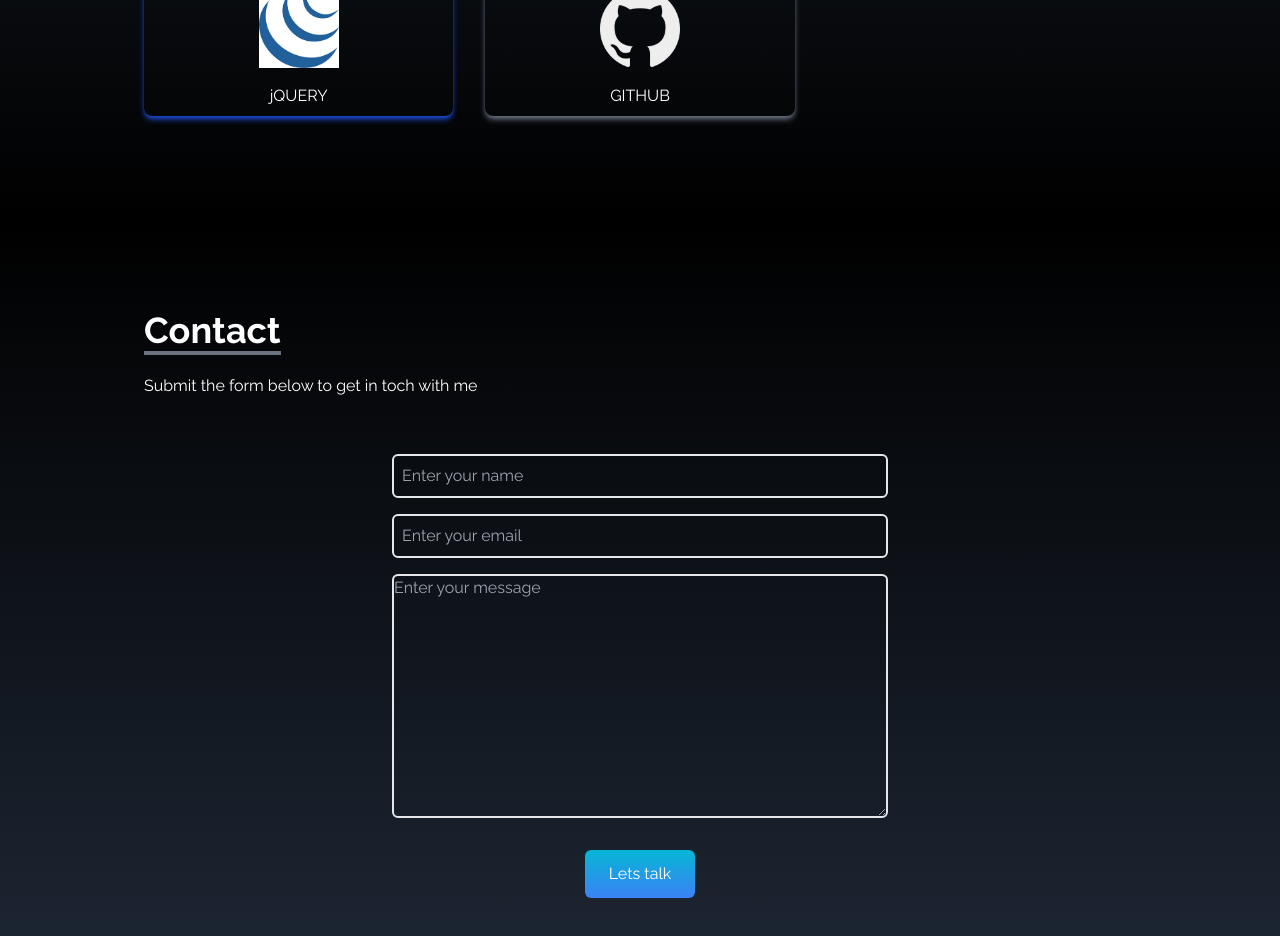
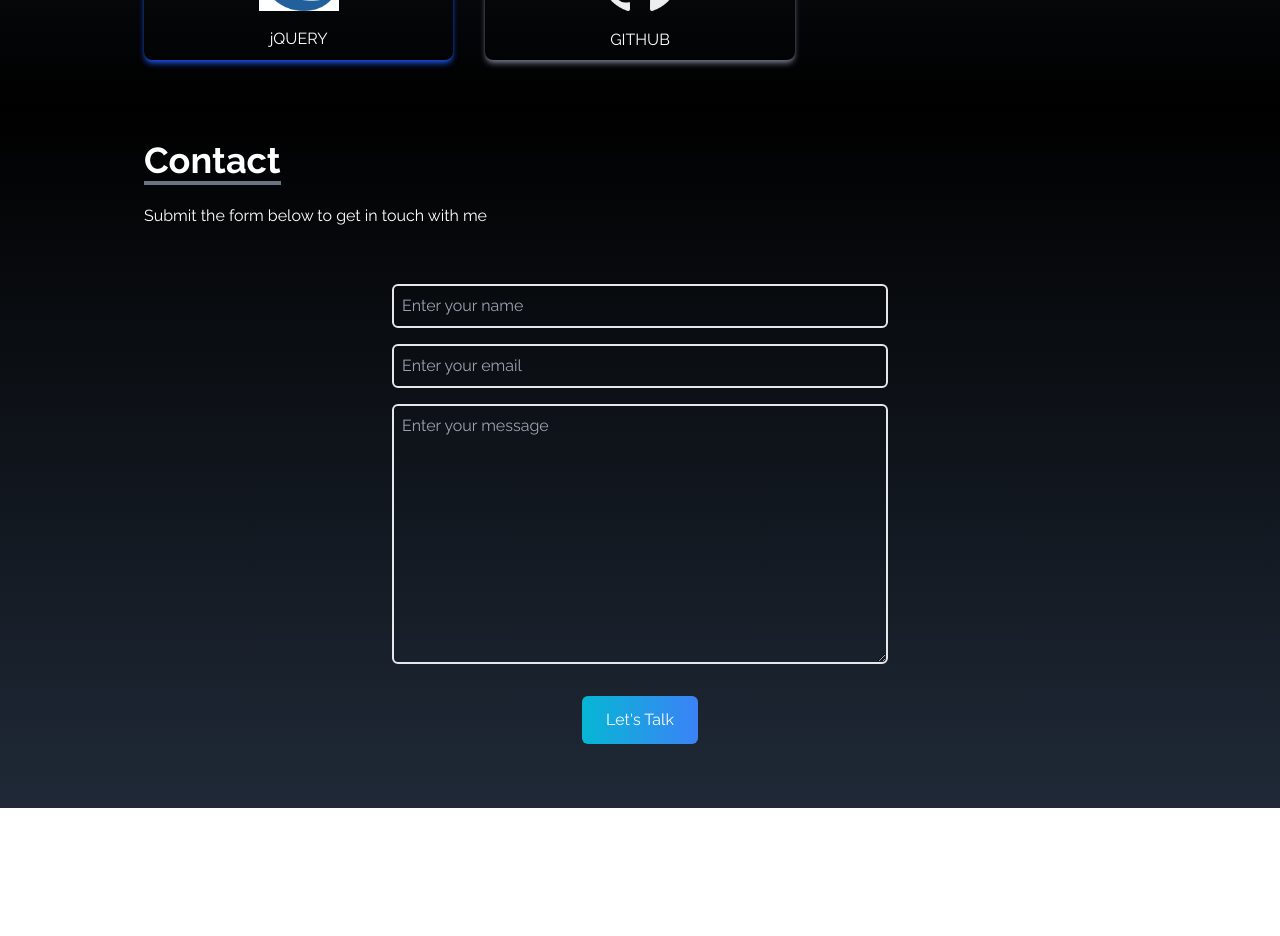
Before and after one commit to KOLEXCLEAM07/kolex-portfolio-, a React (Create React App) app: page / in a window 1280 px wide. Shown: the part 2980-3916 px from the top of the page. After the commit the page ends 3788 px from the top, so only its background shows below. Built offline with nearby package versions, Linux system fonts and the light colour scheme.

Commit message:
update on contact

```diff
--- a/src/components/Contact.jsx
+++ b/src/components/Contact.jsx
@@ -1,41 +1,51 @@
-import React from 'react'
+import React from "react";
 
 const Contact = () => {
   return (
-    <div name='contact' className=' w-full h-screen p-4 bg-gradient-to-b from-black  to-gray-800 text-white'>
-        <div className=' flex flex-col p-4 justify-center max-w-screen-lg mx-auto h-full     '>
-            <div className='pb-8'>
-                <p className=' text-4xl font-bold inline border-b-4 border-gray-500'> Contact</p>
-                <p className='py-6'> Submit the form below to get in toch with me</p>
+    <div
+      name="contact"
+      className="w-full h-fit bg-gradient-to-b from-black to-gray-800 p-4 text-white "
+    >
+      <div className="flex flex-col p-4 justify-center max-w-screen-lg mx-auto h-full">
+        <div className="pb-8">
+          <p className="text-4xl font-bold inline border-b-4 border-gray-500">
+            Contact
+          </p>
+          <p className="py-6">Submit the form below to get in touch with me</p>
         </div>
-            <div className='flex justify-center items-center'>
+        <div className="flex justify-center items-center  ">
           <form
-                action="https://getform.io/f/a417315e-b38f-4fce-abfb-1071903e7552"
-                method='POST'
-                className=' flex flex-col w-full md:w-1/2'>
-                    <input type="text"
-                    name='name'
-                     placeholder='Enter your name'
-                    className=' p-2 bg-transparent border-2 rounded-md focus:outline-none '/>
-                    <input type="text"
-                    name='email'
-                    placeholder='Enter your email'
-                    className='my-4 p-2 bg-transparent border-2 rounded-md focus:outline-none '
+            action="https://getform.io/f/31313319-e886-40c5-af98-21b4317d9014"
+            method="POST"
+            className="flex flex-col w-full   md:w-1/2 "
+          >
+            <input
+              type="text"
+              name="name"
+              placeholder="Enter your name"
+              className="p-2 bg-transparent border-2 rounded-md text-white focus:outline-none"
+            />
+            <input
+              type="text"
+              name="email"
+              placeholder="Enter your email"
+              className="my-4 p-2 bg-transparent border-2 rounded-md text-white focus:outline-none"
             />
             <textarea
-                    name="message"  rows="10"
-                    placeholder='Enter your message'
-                    className=' bg-transparent border-2 text-white
-                     rounded-md focus:outline-none '
+              name="message"
+              placeholder="Enter your message"
+              rows="10"
+              className="p-2 bg-transparent border-2 rounded-md text-white focus:outline-none"
             ></textarea>
-                     <button className=' text-white bg-gradient-to-b from-cyan-500 to-blue-500
-                     px-6 py-3 my-8 mx-auto flex items-center rounded-md
-                      hover:scale-110 duration-500'>Lets talk</button>
+
+            <button className="text-white bg-gradient-to-r from-cyan-500 to-blue-500 px-6 py-3 my-8 mx-auto flex items-center rounded-md hover:scale-110 duration-300">
+              Let's Talk
+            </button>
           </form>
         </div>
       </div>
     </div>
-  )
-}
+  );
+};
 
-export default Contact
+export default Contact;
--- a/src/components/Expierence.jsx
+++ b/src/components/Expierence.jsx
@@ -64,10 +64,11 @@ const Expierence = () => {
     return (
       <div
       name="experience"
-          className="bg-gradient-to-b from-gray-800 to-black w-full h-screen"
+      className="bg-gradient-to-b from-gray-800 to-black
+       w-full h-fit"
     >
-          <div className="max-w-screen-lg mx-auto p-4 flex flex-col justify-center w-full h-full text-white ">
-            <div className=' '>
+      <div className="max-w-screen-lg mx-auto p-4 flex flex-col justify-center w-full h-full text-white">
+        <div>
           <p className="text-4xl font-bold border-b-4 border-gray-500 p-2 inline">
             Experience
           </p>
--- a/src/components/Home.jsx
+++ b/src/components/Home.jsx
@@ -6,7 +6,7 @@ const Home = () => {
   return (
     <div
       name="home"
-      className="w-full h-screen bg-gradient-to-b from-black via-black to-gray-800"
+      className="w-full h-screen bg-gradient-to-b from-black via-black to-gray-800 mt-20 sm:mt-0"
     >
       <div className=" max-w-screen-lg mx-auto flex flex-col md:flex-row items-center justify-center h-full px-4">
         <div className="flex flex-col justify-center h-full">
--- a/src/components/Navbar.jsx
+++ b/src/components/Navbar.jsx
@@ -31,7 +31,7 @@ const Navbar = () => {
         },
     ]
   return (
-    <div className=' flex justify-between items-center w-full h-20  text-white relative sm:fixed  px-4 bg-black '>
+    <div className=' flex justify-between items-center w-full h-20 top-0   text-white  fixed   px-4 bg-black '>
         <div className=''>
             <h1 className=' text-5xl font-signature ml-2 text-white'>Kolex</h1>
         </div>
--- a/src/components/Portfolio.jsx
+++ b/src/components/Portfolio.jsx
@@ -37,9 +37,9 @@ const Portfolio = () => {
       return (
         <div
           name='portfolio'
-          className="bg-gradient-to-b from-black to-gray-800 w-full md:h-screen text-white"
+          className="bg-gradient-to-b from-black to-gray-800 w-full md:h-screen text-white overflow-hidden"
         >
-          <div className="max-w-screen-lg p-4 mx-auto flex flex-col justify-center w-full h-full">
+          <div className="max-w-screen-lg p-4 mx-auto flex flex-col justify-center w-full h-full ">
             <div className="pb-8">
               <p className="text-4xl font-bold inline border-b-4 border-gray-500">
                 Portfolio
```
Lines whose indentation alone changed are shown as unchanged.
